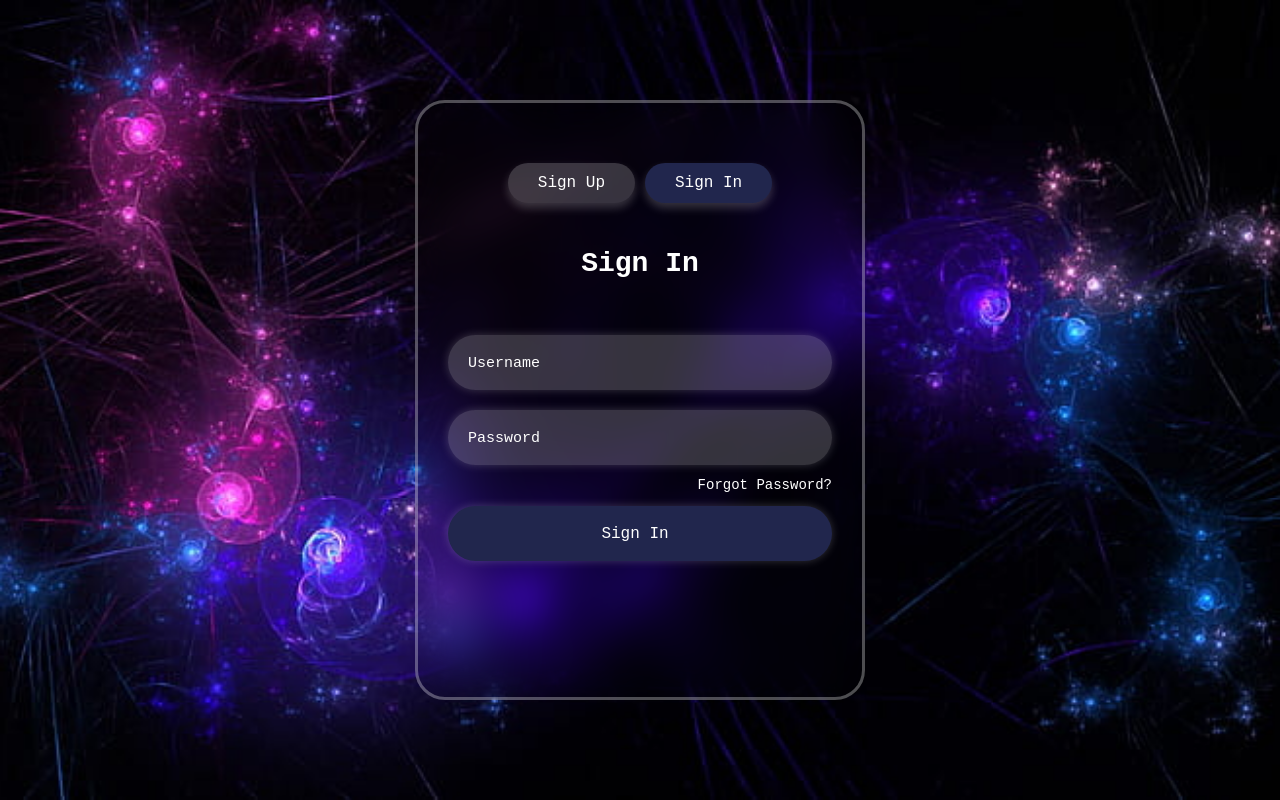
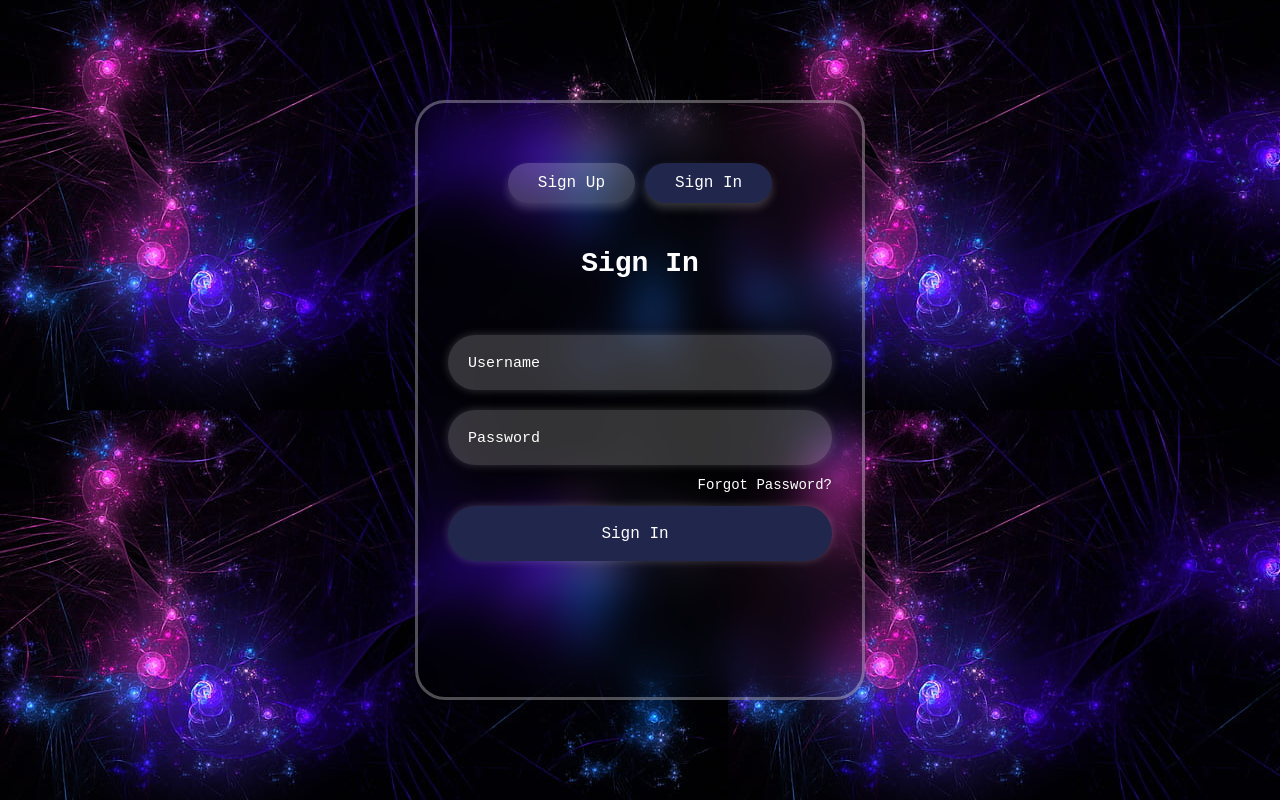
Before and after one commit to memelord26/DB_proj, a Next.js app: page /login in a window 1280 px wide. Built offline with nearby package versions, Linux system fonts and the light colour scheme.

Commit message:
Update style.module.css background

```diff
--- a/app/login/style.module.css
+++ b/app/login/style.module.css
@@ -13,10 +13,10 @@
   justify-content: center;
 
   background-image: url(../images/background.jpg);
-  background-position: center;
-  background-size: cover;
+  /*background-position: center;*/
+  /*background-size: cover;*/
   background-attachment: fixed;
-  background-repeat: no-repeat;
+  /*background-repeat: no-repeat;*/
 }
 
 .formContainer {
```
